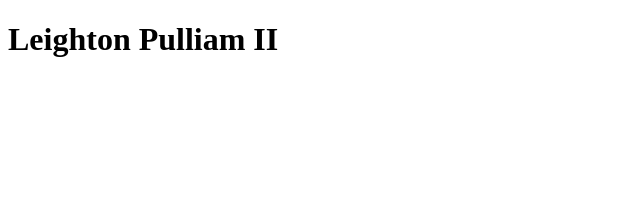
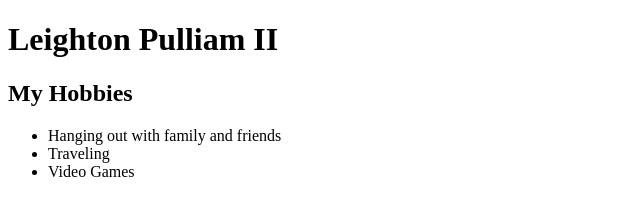
Before and after one commit to L8onii/About-Me, a plain HTML site: page index.html in a window 1280 px wide. Shown: the whole page, without its empty margins (0-640 px from the left). Drawn offline with Linux system fonts and the light colour scheme.

Commit message:
H2 / Hobbies

```diff
--- a/index.html
+++ b/index.html
@@ -7,5 +7,10 @@
 </head>
 <body>
     <h1>Leighton Pulliam II</h1>
+    <h2>My Hobbies</h2>
+    <ul>
+        <li>Hanging out with family and friends</li>
+        <li>Traveling</li>
+        <li>Video Games</li>
 </body>
 </html>
```
